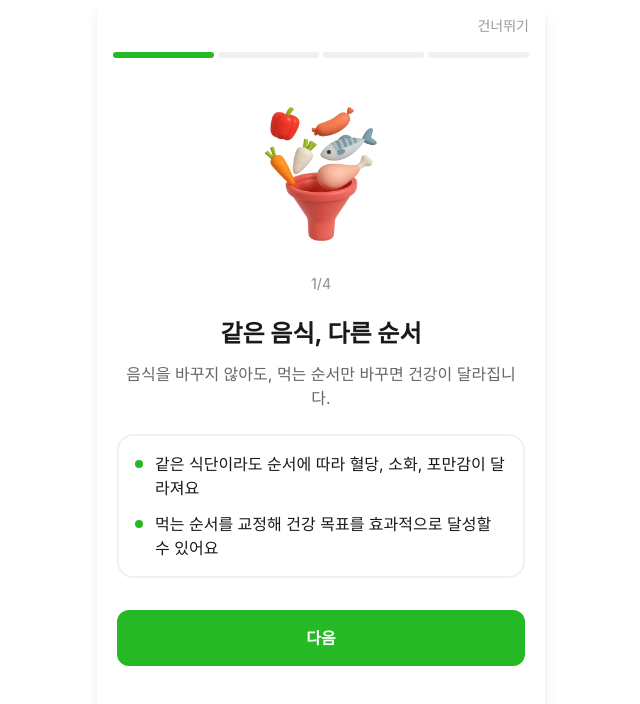
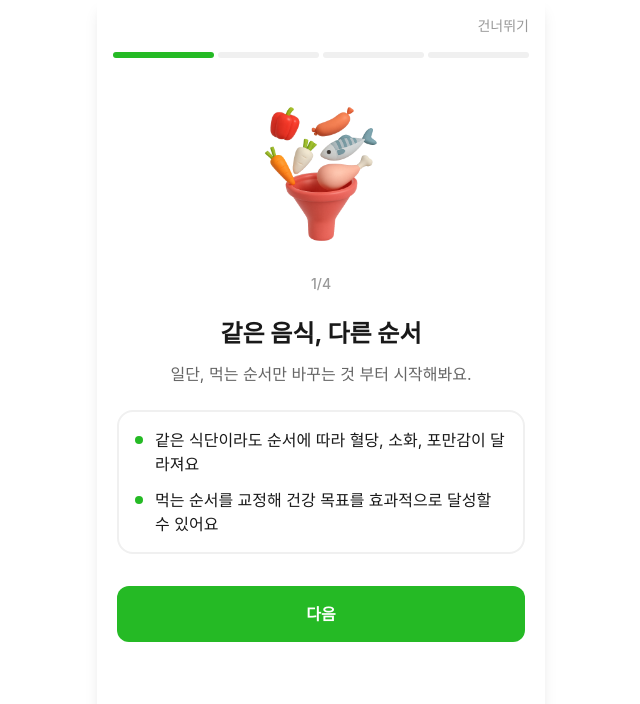
Before and after one commit to kissthedata/floweat, a React (Vite) app: page /tutorial in a window 1280 px wide. Shown: the top 704 px of the page, without its empty margins (319-959 px from the left). Built offline with nearby package versions, Linux system fonts and the light colour scheme; no server answers.

Commit message:
mod:tutorial_sentence

```diff
--- a/src/pages/TutorialPage.tsx
+++ b/src/pages/TutorialPage.tsx
@@ -59,7 +59,7 @@ export default function TutorialPage() {
           <TutorialStep
             headerImage="/icons/tutorial_1.png"
             title="같은 음식, 다른 순서"
-            description="음식을 바꾸지 않아도, 먹는 순서만 바꾸면 건강이 달라집니다."
+            description="일단, 먹는 순서만 바꾸는 것 부터 시작해봐요."
             highlights={[
               '같은 식단이라도 순서에 따라 혈당, 소화, 포만감이 달라져요',
               '먹는 순서를 교정해 건강 목표를 효과적으로 달성할 수 있어요',
```
